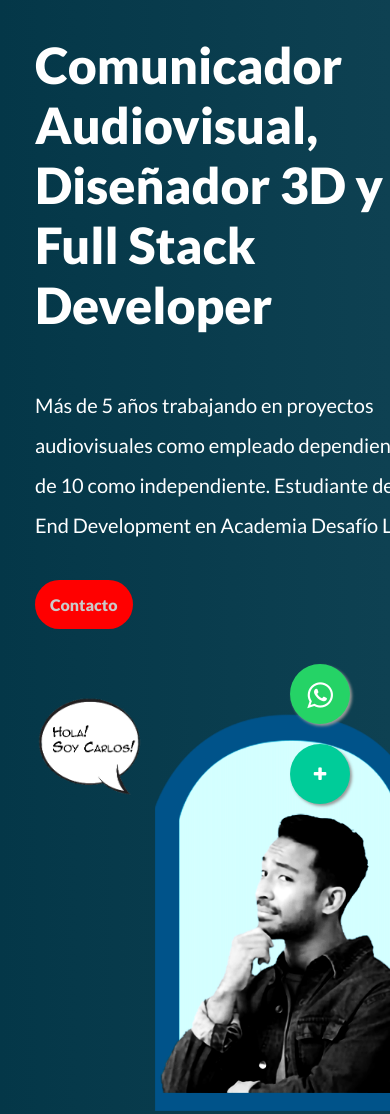
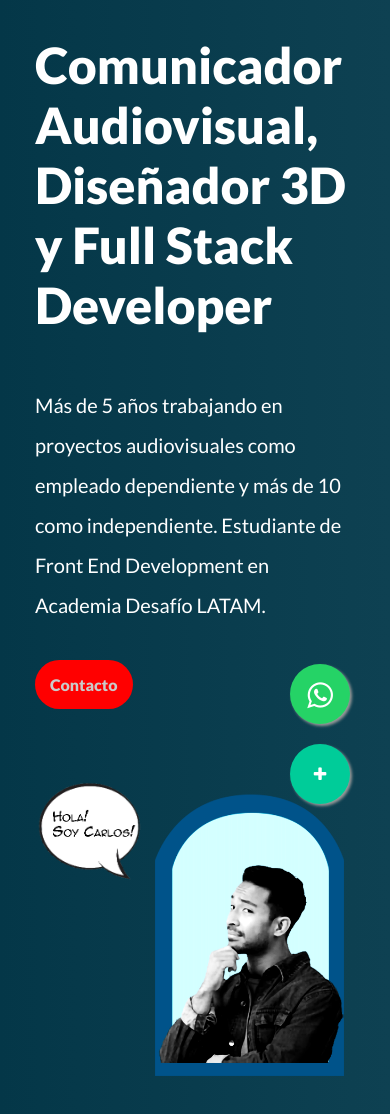
Before and after one commit to carredondoc/carredondoc.github.io, a plain HTML site: page index.html in a window 390 px wide. Shown: the top 1114 px of the page. Drawn offline with Linux system fonts and the light colour scheme.

Commit message:
Tratando de hacer Responsiva la web 03

```diff
--- a/assets/css/style.css
+++ b/assets/css/style.css
@@ -376,11 +376,11 @@ display: flex;
 	margin-top:22px;
 }
 
-@media only screen and (max-width: 500px) {
+@media only screen and (max-width: 550px) {
 
   body{
 
-    width: 500px;
+
   }
 
   header {
```
